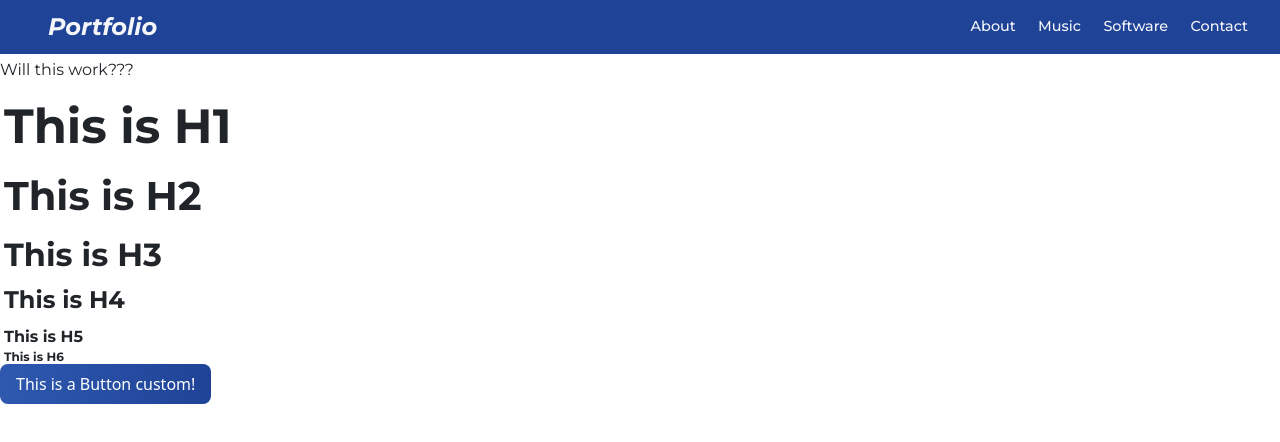
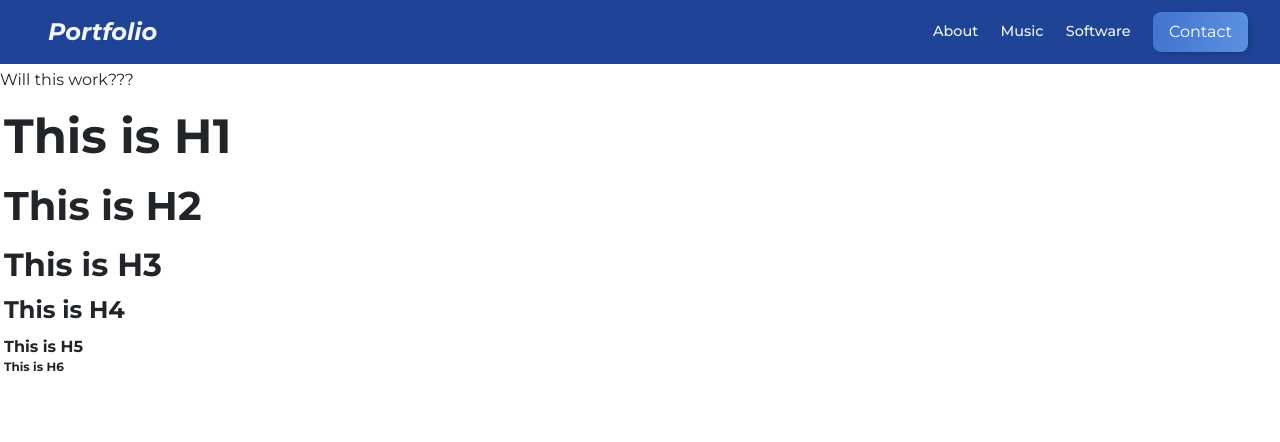
Before and after one commit to Simon-Cheek/SimonPortfolio, a React (Vite) app: page / in a window 1280 px wide. Shown: the top 442 px of the page. Built offline with nearby package versions, Linux system fonts and the light colour scheme.

Commit message:
Header and button work

```diff
--- a/src/App.jsx
+++ b/src/App.jsx
@@ -23,7 +23,7 @@ function App() {
       <H5>This is H5</H5>
       <H6>This is H6</H6>
 
-      <Btn color="blue" shade="dark" gradient>This is a Button custom!</Btn>
+      {/* <Btn color="blue" shade="light" >This is a Button custom!</Btn> */}
 
       <BrowserRouter>
         <Routes>
--- a/src/components/Button.jsx
+++ b/src/components/Button.jsx
@@ -23,32 +23,73 @@ function Btn({ color, shade = "normal", gradient = false, ...rest }) {
 
   const clr = `${color}${btnShade}`;
 
+  // Darker and Lighter Variant
+  const darkerShade = parseInt(btnShade) + 2;
+  const darkerClr = `${color}0${darkerShade}`;
+  const darkShade = parseInt(btnShade) + 1;
+  const darkClr = `${color}0${darkShade}`;
+  const lightShade = parseInt(btnShade) - 1;
+  const lightClr = `${color}0${lightShade}`;
+
+
+  // General Button Styling
   const generalStyle = css`
     padding: 0.5em 1em;
     border: none !important;
     border-radius: 8px;
+    box-shadow: 2px 2px 5px rgba(0,0,0,0.15);
   `;
 
+  let hoverStyle = css``;
+
+  // Lighter Upon Hover
+  const lightHover = css`
+    transition: background-color 0.2s;
+    &:hover {
+      background-color: ${colors[lightClr]} !important;
+    }
+  `;
+
+  // Darker Upon Hover
+  const darkHover = css`
+    transition: background-color 0.2s;
+    &:hover {
+      background-color: ${colors[darkClr]} !important;
+    }
+  `;
+
+  // Apply normal OR gradient styling
   let btnStyle;
 
   if (!gradient) {
+
     btnStyle = css`
       background-color: ${colors[clr]} !important;
     `;
+    if (shade == "light") {
+      hoverStyle = darkHover;
+    } else {
+      hoverStyle = lightHover;
+    }
+
   } else {
-
-    const darkShade = btnShade - 1;
-    const darkClr = `${color}0${darkShade}`;
 
     btnStyle = css`
       background-image: linear-gradient(to right, ${colors[darkClr]}, ${colors[clr]}) !important;
+    `;
+
+    hoverStyle = css`
+      transition: transform 0.2s !important;
+      &:hover {
+        transform: scale(1.08) !important;
+      }
     `;
   }
 
 
   return (
     <>
-      <Button {...rest} css={[btnStyle, generalStyle]}>
+      <Button {...rest} css={[generalStyle, btnStyle, hoverStyle]}>
         {rest.children}
       </Button>
     </>
--- a/src/components/Header.jsx
+++ b/src/components/Header.jsx
@@ -2,6 +2,7 @@
 import { css } from '@emotion/react';
 import { colors } from '../styles/colors';
 import { Container, Nav, Navbar } from 'react-bootstrap';
+import Btn from './Button';
 
 
 function Header() {
@@ -30,22 +31,23 @@ function Header() {
   const pushRight = css`
     display: flex !important;
     justify-content: flex-end !important;
+    align-items: center !important;
     flex-basis: 100% !important;
   `
 
 
   return (
     <>
-      <Navbar expand="md" className="bg-body-tertiary" fixed="top" css={navbarStyle}>
+      <Navbar expand="md" className="bg-body-tertiary" fixed="top" variant="dark" css={navbarStyle}>
         <Container fluid>
           <Navbar.Brand href="/" css={[navbarText, navbarHead]}>Portfolio</Navbar.Brand>
-          <Navbar.Toggle aria-controls="basic-navbar-nav" />
-          <Navbar.Collapse id="basic-navbar-nav">
-            <Nav className="me-auto" css={pushRight}>
+          <Navbar.Toggle aria-controls="basic-navbar-nav" css={css`border-width: 3px;`} />
+          <Navbar.Collapse id="basic-navbar-nav" >
+            <Nav className="me-auto" css={pushRight} >
               <Nav.Link href="/about" css={navbarText}>About</Nav.Link>
               <Nav.Link href="/music" css={navbarText}>Music</Nav.Link>
               <Nav.Link href="/software" css={navbarText}>Software</Nav.Link>
-              <Nav.Link href="/contact" css={navbarText}>Contact</Nav.Link>
+              <Nav.Link href="/contact" css={navbarText}><Btn shade="light" color="blue" gradient>Contact</Btn></Nav.Link>
             </Nav>
           </Navbar.Collapse>
         </Container>
--- a/src/styles/App.css
+++ b/src/styles/App.css
@@ -1,3 +1,5 @@
+/* Global styles are to be identified here */
+
 body {
-    margin-top: 54px !important;
+    margin-top: 64px !important;
 }
```
